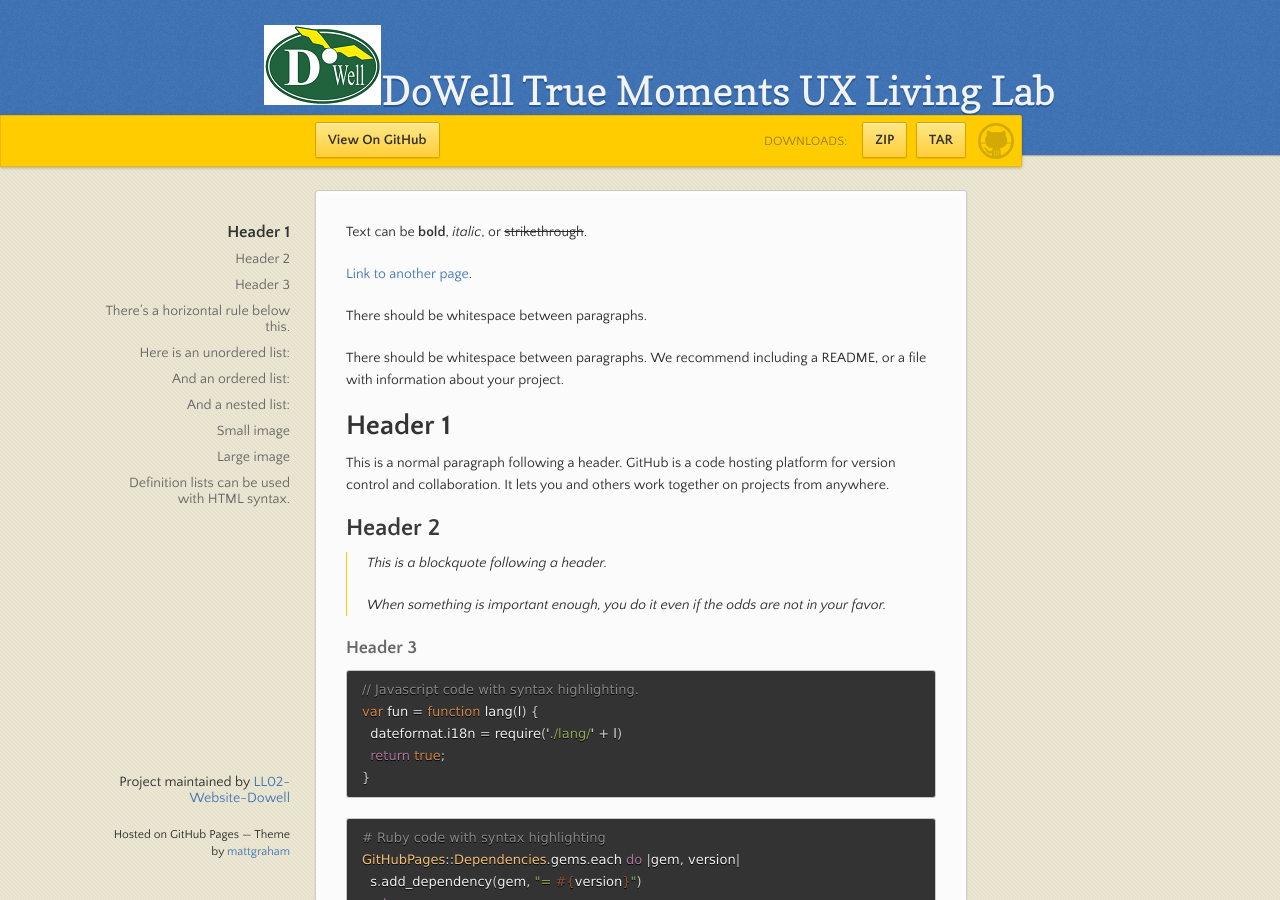
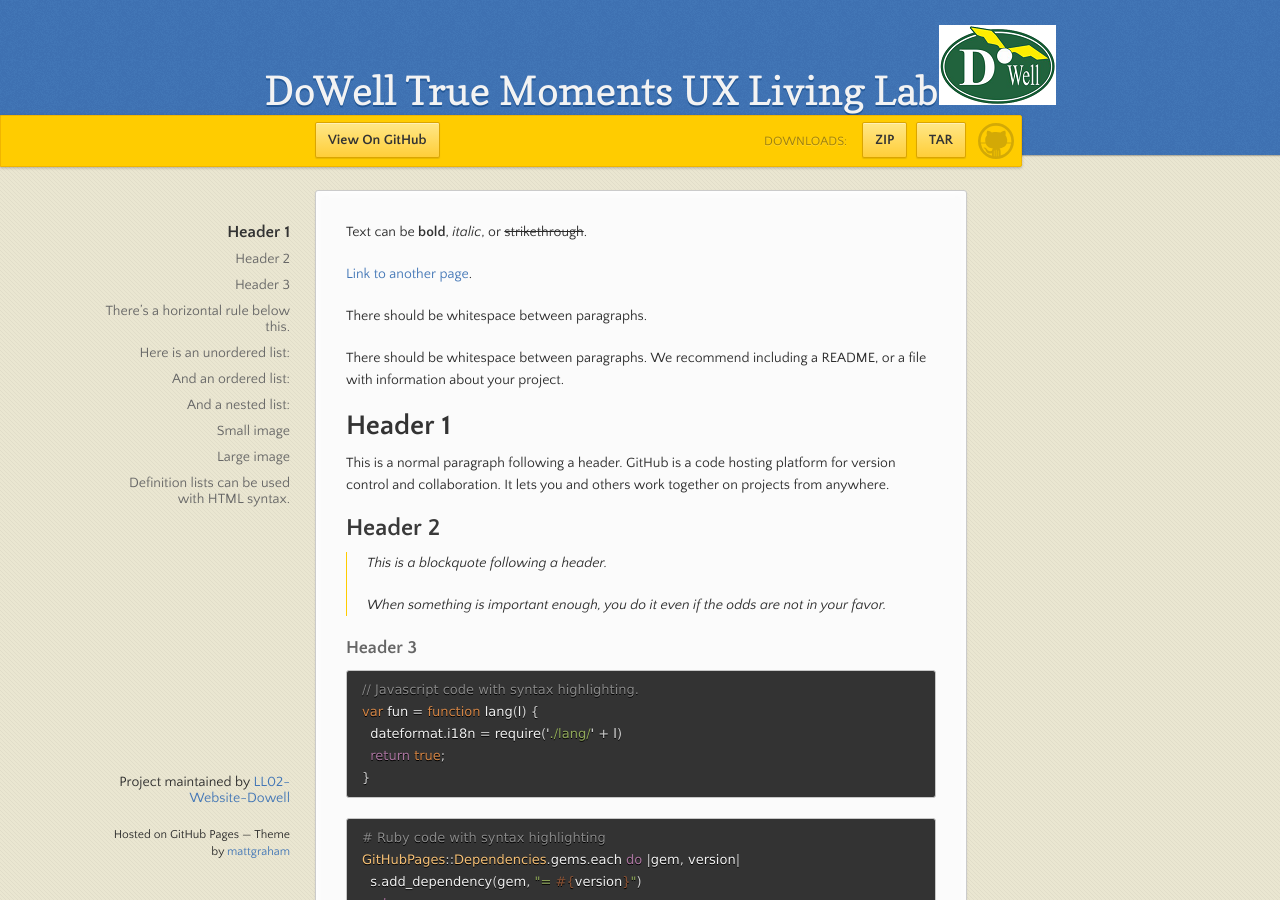
Before and after one commit to LL02-Website-Dowell/Digital-Twin-Note-Taker-Ideation.Dowell, a Jekyll site: the page built from index.md, in a window 1280 px wide and 900 px high. Built offline with Jekyll 4.4.1, drawn with Linux system fonts in a browser that asks for light colours; the repository's description, which GitHub fills in, is left out.

Commit message:
Update default.html

```diff
--- a/_layouts/default.html
+++ b/_layouts/default.html
@@ -19,7 +19,7 @@
 
       <header>
 
-        <h1><img src="assets/images/logo.png" alt="logo"/>DoWell True Moments UX Living Lab</h1>
+        <h1>DoWell True Moments UX Living Lab<img src="assets/images/logo.png" alt="logo"/></h1>
 
 
         <p>{{ site.description | default: site.github.project_tagline }}</p>
```
